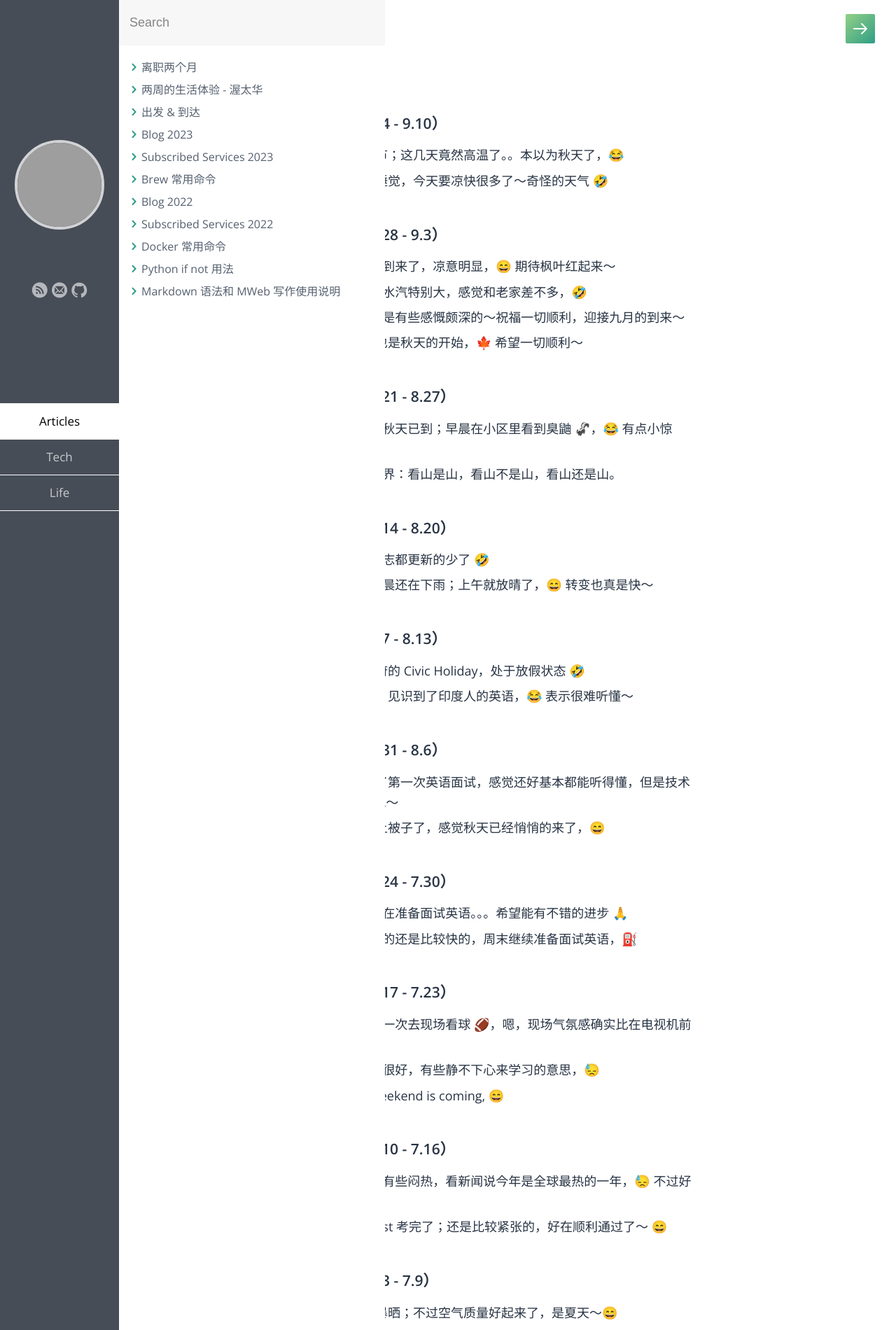
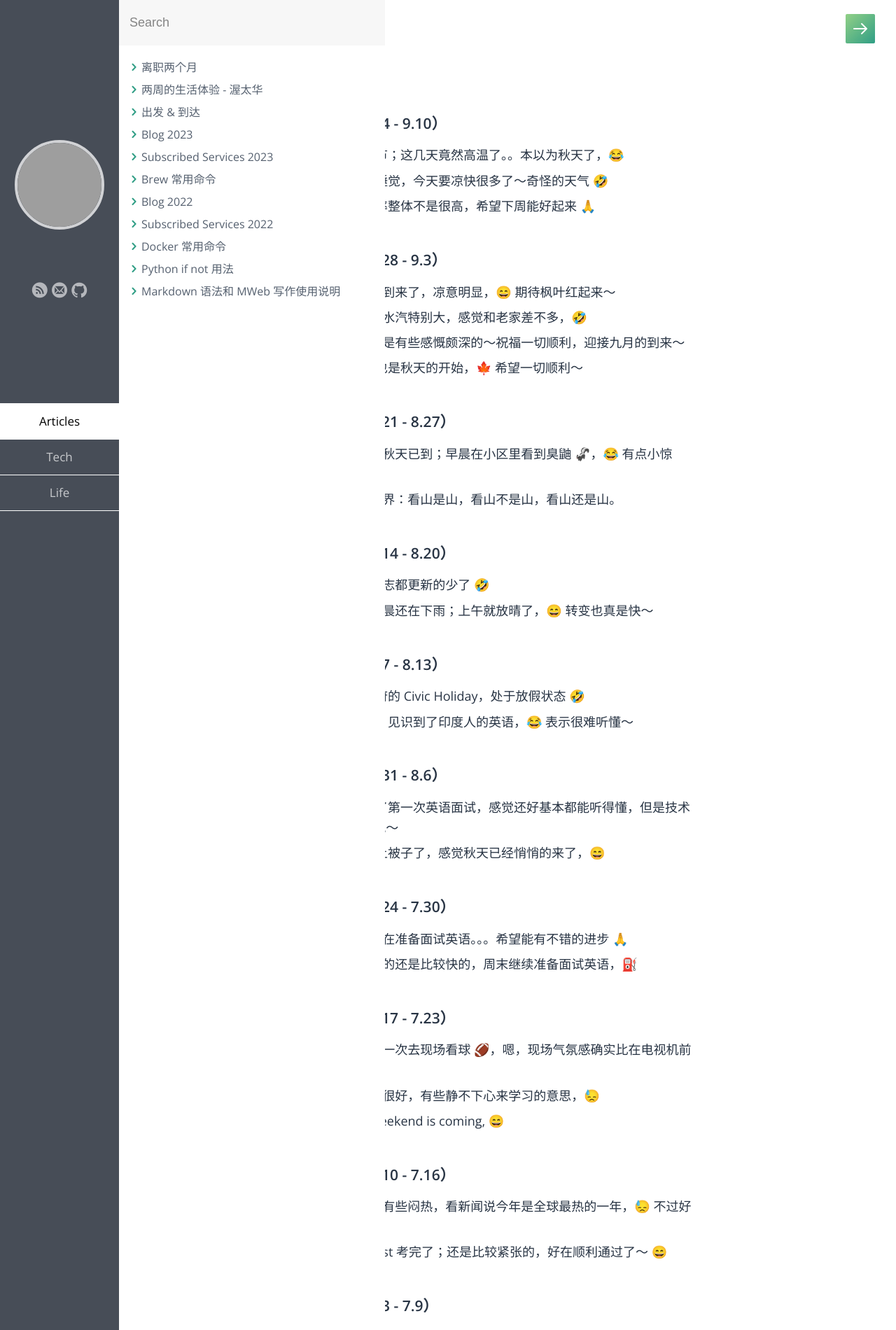
Before and after one commit to samxupeiran/samxupeiran.github.io, a Jekyll site: the page built from _posts/life/2023-01-03-my-blog.md, in a window 1280 px wide. Shown: the top 1900 px of the page at 70% size. Built offline with Jekyll 4.4.1, drawn with Linux system fonts in a browser that asks for light colours; some web fonts are replaced; some of the changed text lies outside the part shown; grey boxes are pictures that could not be loaded.

Commit message:
feat: add weekly blog 9.8

```diff
--- a/_posts/life/2023-01-03-my-blog.md
+++ b/_posts/life/2023-01-03-my-blog.md
@@ -9,6 +9,7 @@ tags: Blog
 - ### 2023 年 9 月 第 1 周（9.4 - 9.10）
      - 9.4 今天是加拿大的劳动节；这几天竟然高温了。。本以为秋天了，😂
      - 9.7 昨晚热的基本没怎么睡觉，今天要凉快很多了～奇怪的天气 🤣
+     - 9.8 今天周五了，这周效率整体不是很高，希望下周能好起来 🙏
 
 - ### 2023 年 8 月 第 5 周（8.28 - 9.3）
      - 8.28 早晨明显感觉到秋天到来了，凉意明显，😄 期待枫叶红起来～
```
